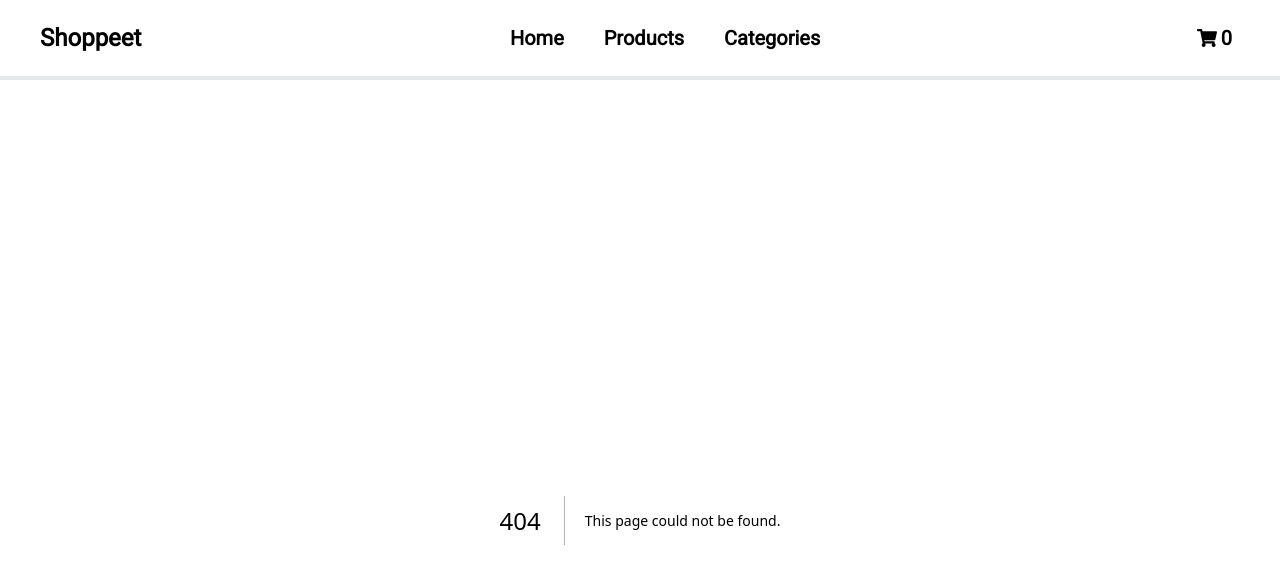
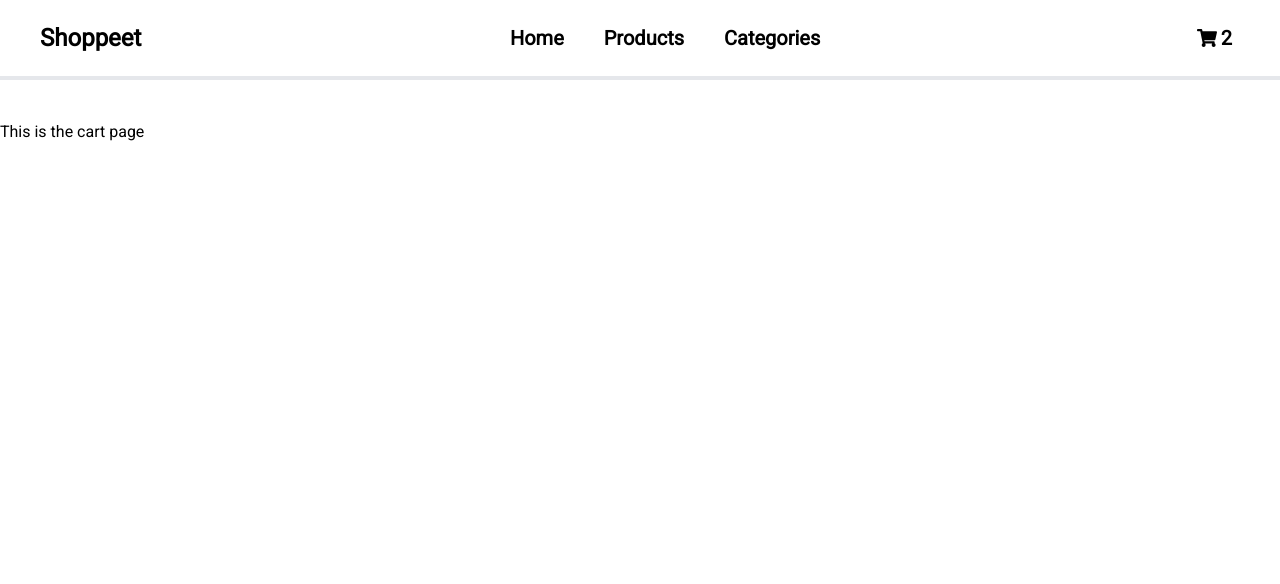
Before and after one commit to Godwin57/Shoppeet, a Next.js app: page /cart in a window 1280 px wide. Before the commit this address had no page. Shown: the top 584 px of the page. Built offline with nearby package versions, Linux system fonts and the light colour scheme.

Commit message:
Working on a cart page

```diff
--- /dev/null
+++ b/src/app/cart/page.tsx
@@ -0,0 +1,9 @@
+function CartPage() {
+    return (
+        <div>
+            <p>This is the cart page</p>
+        </div>
+    );
+}
+
+export default CartPage;
--- a/src/app/layout.tsx
+++ b/src/app/layout.tsx
@@ -13,6 +13,8 @@ export const metadata: Metadata = {
   description: 'Your leading e-commerce platform to buy quality and cherishable goods',
 }
 
+const CartItems = ['yes', 'no'];
+
 export default function RootLayout({
   children,
 }: {
@@ -21,7 +23,7 @@ export default function RootLayout({
   return (
     <html lang="en">
       <body className={roboto.className}>
-        <Header/>
+        <Header CartItems={CartItems}/>
         <div className='mt-10'>{children}</div>
         </body>
     </html>
--- a/src/components/Product-card.tsx
+++ b/src/components/Product-card.tsx
@@ -2,10 +2,13 @@
 
 import Image from "next/image";
 import productCardType from "@/types/productCardType";
+import { ratingType } from "@/types/fetchProductsType";
 
-function addToCart({id, title, imageurl, description, price, rating}:productCardType){
+
+function addToCart(id:number, title:string, imageurl:string, description:string, price:number, rating:ratingType){
     const product = {id, title, imageurl, description, price, rating};
     console.log(`Product with id of ${id} and title ${title} was clicked`);
+    console.log(product)
 }
 
 function ProductCard({imageurl, title, rating, description, id, price}:productCardType) {
@@ -13,9 +16,10 @@ function ProductCard({imageurl, title, rating, description, id, price}:productCa
         <div className='flex flex-col space-y-6 w-96 shrink-0 rounded-xl bg-gray-300 p-6'>
             <Image src={imageurl} alt={title} height={230} width={230} />
             <h2 className="font-bold text-xl">{title}</h2>
+            <p className="font-bold">${price}</p>
             <p>{description}</p>
             <button className="rounded-lg bg-black text-white py-2 px-10 text-lg hover:cursor"
-             onClick={() => addToCart({id, title, imageurl, description, price, rating})}>
+             onClick={() => addToCart(id, title, imageurl, description, price, rating)}>
                 Add to cart
             </button>
         </div>
--- a/src/components/header.tsx
+++ b/src/components/header.tsx
@@ -1,9 +1,7 @@
 import Link from "next/link";
 import { FaShoppingCart } from "react-icons/fa"
 
-const CartItems = [];
-
-function Header() {
+function Header({CartItems}:{CartItems:string[]}) {
     return (
         <header className="text-dark text-xl font-bold flex items-center justify-between py-4 px-10
             border-b-4 border-b-gray-200">
@@ -23,11 +21,11 @@ function Header() {
                 </Link>
             </ul>
 
-            <div className="flex items-center space-x-1 hover:border-4 hover:border-black cursor-pointer
-                p-2 hover:rounded-lg hover:duration-1000">
+            <Link className="flex items-center space-x-1 hover:border-4 hover:border-black cursor-pointer
+                p-2 hover:rounded-lg hover:duration-1000" href={'/cart'}>
                 <FaShoppingCart />
                 <span>{CartItems.length}</span>
-                </div>
+            </Link>
         </header>
     );
 }
```
